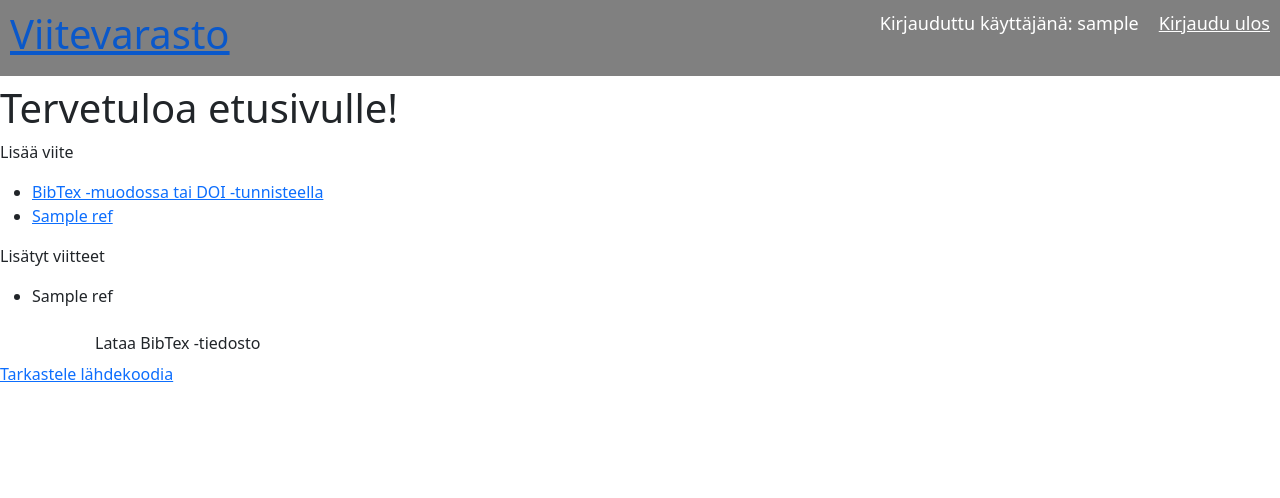
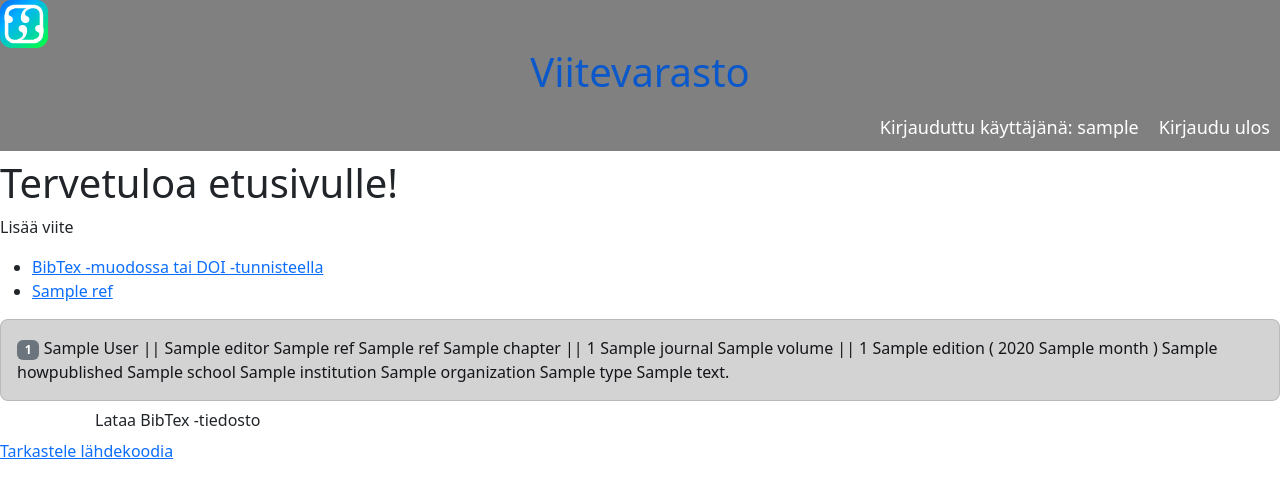
Before and after one commit to perttukangas/ohtu-mini, a Flask app: template templates/index.html in a window 1280 px wide. Shown: the top 498 px of the page. Run offline with Flask 2, Linux system fonts and the light colour scheme; the visitor is signed in with stand-in values (Sample User, id 1); the template is opened without the code that fills it: most values are stand-ins (such as "Sample title", 1, 10 or a date in 2020).

Commit message:
add: basic reference style
looks like shit still lol

```diff
--- a/static/css/global.css
+++ b/static/css/global.css
@@ -1,18 +1,12 @@
-body {
-  background-color: yellow;
-}
-
 .header {
   background-color: gray;
   overflow: hidden;
 }
 
 .header a {
-  float: left;
-  color: #ffffff;
   text-align: center;
-  font-size: 18px;
-  padding: 10px 10px;
+  text-decoration: none;
+  color: white;
 }
 
 nobr {
--- a/templates/index.html
+++ b/templates/index.html
@@ -16,10 +16,60 @@
 </ul>
 
 {% if added_references %}
-<p>Lisätyt viitteet</p>
-<ul>
+<ul class="list-group d-grid gap-2 border-0 w-auto">
   {% for ref in added_references %}
-  <li>{{ ref }}</li>
+  <li class="list-group-item list-group-item-dark rounded-3 py-3 pe-5"
+  data-bs-toggle="collapse"
+  href="#collapse{{ ref.id }}"
+  role="button"
+  aria-expanded="false"
+  aria-controls="collapse{{ ref.id }}"
+  >
+    <span class="badge bg-secondary">{{ ref.reference_id }}</span>
+
+
+      {{ ref.author }}
+      ||
+      {{ ref.editor }}
+
+      {{ ref.title }}
+      {{ ref.booktitle }}
+
+      {{ ref.chapter }}
+      ||
+      {{ ref.pages }}
+
+      {{ ref.journal }}
+      {{ ref.volume }}
+      ||
+      {{ ref.number }}
+      {{ ref.edition }}
+
+      (
+      {{ ref.year }}
+      {{ ref.month }}
+      )
+
+      {{ ref.howpublished }}
+
+      {{ ref.school }}
+      {{ ref.institution }}
+      {{ ref.organization }}
+
+      {{ ref.type }}
+
+      {{ ref.note }}
+
+      <div class="collapse" id="collapse{{ ref.id }}">
+        <div class="card card-body">
+          {% for field in ref %}
+            {% if field not in ["id", "user_id"] %}
+              {{ field }}: {{ ref[field] }} <br>
+            {% endif %}
+          {% endfor %}
+        </div>
+      </div>
+    </li>
   {% endfor %}
 </ul>
 <body class="body">
--- a/templates/layout.html
+++ b/templates/layout.html
@@ -26,6 +26,7 @@
   <body>
     <aside class="header">
       <a href="/">
+        <img src="/static/icon/viitevarasto.svg" width="48px" height="48px" />
         <h1>Viitevarasto</h1>
       </a>
       {% if session.user_id %}
```
